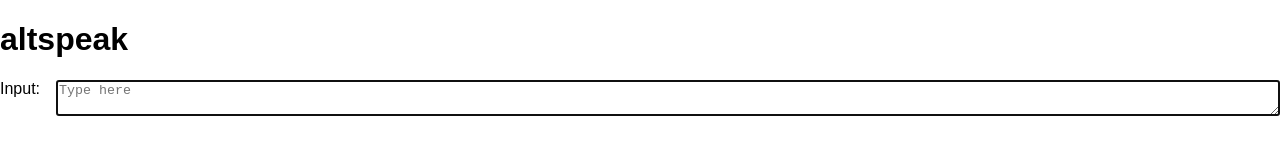
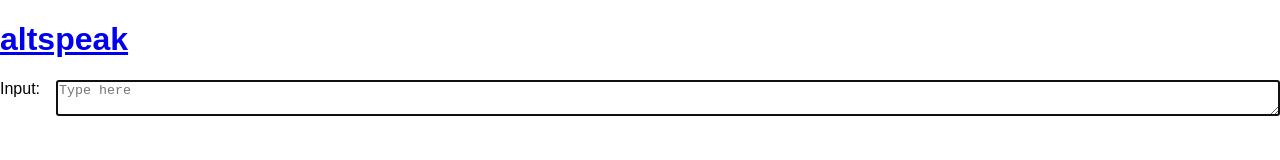
Before and after one commit to resolritter/altspeak, a website: page index.html in a window 1280 px wide. Drawn offline with Linux system fonts and the light colour scheme.

Commit message:
link to project's source code on GitHub pages

```diff
--- a/index.html
+++ b/index.html
@@ -30,7 +30,11 @@
     </style>
   </head>
   <body>
-    <h1>altspeak</h1>
+    <h1>
+      <a href="https://github.com/resolritter/altspeak" target="_blank"
+        >altspeak</a
+      >
+    </h1>
     <section style="display: flex; flex-direction: row">
       <span style="margin-right: 1rem">Input:</span>
       <textarea
@@ -40,7 +44,7 @@
         autofocus
       ></textarea>
     </section>
-    <pre id="info" style="min-height: 1rem; margin: 1rem 0;"> </pre>
+    <pre id="info" style="min-height: 1rem; margin: 1rem 0;"></pre>
     <section id="transformed"></section>
   </body>
   <script src="transform.cjs"></script>
@@ -93,8 +97,7 @@
                 })
             })
           } else {
-            newButton.innerText =
-              `[${key}] Clipboard is unavailable. Manually copy from below:`
+            newButton.innerText = `[${key}] Clipboard is unavailable. Manually copy from below:`
             newButton.disabled = true
             newButton.style = "pointer-events: none;"
           }
```
